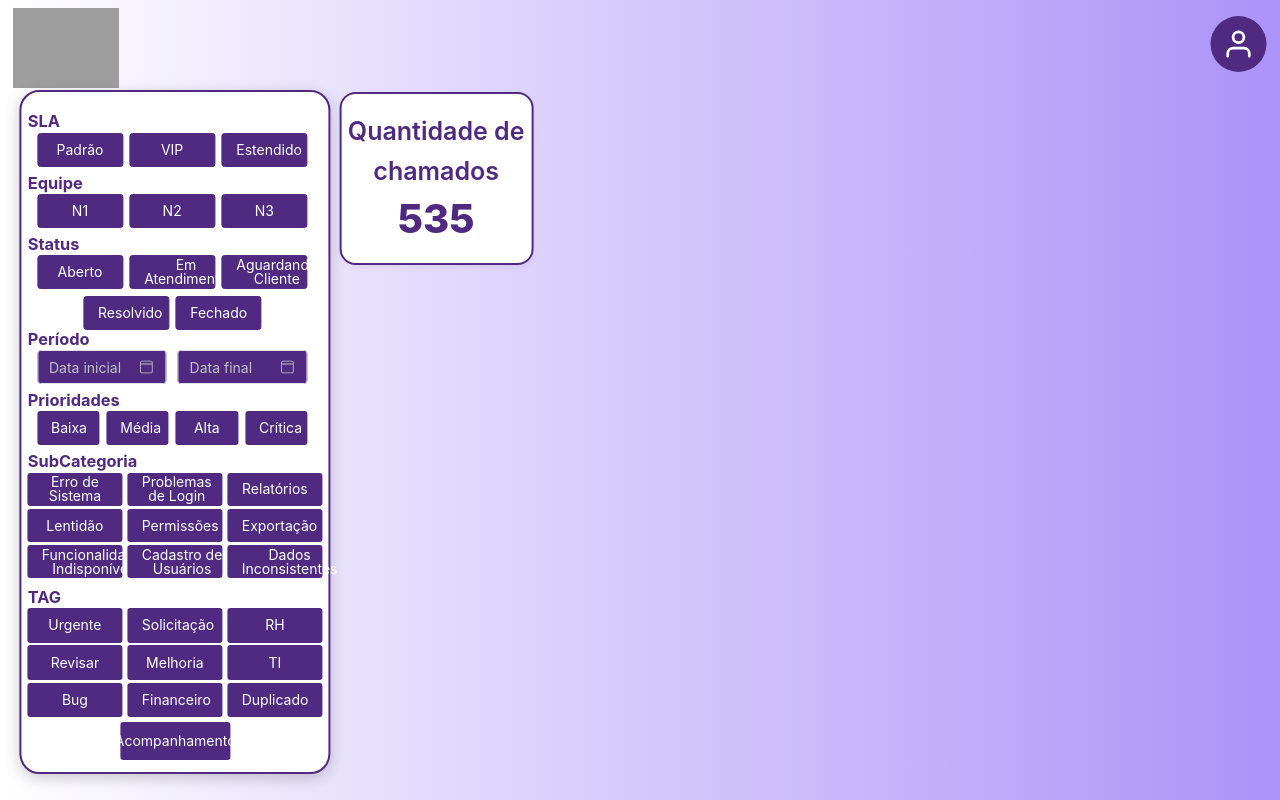
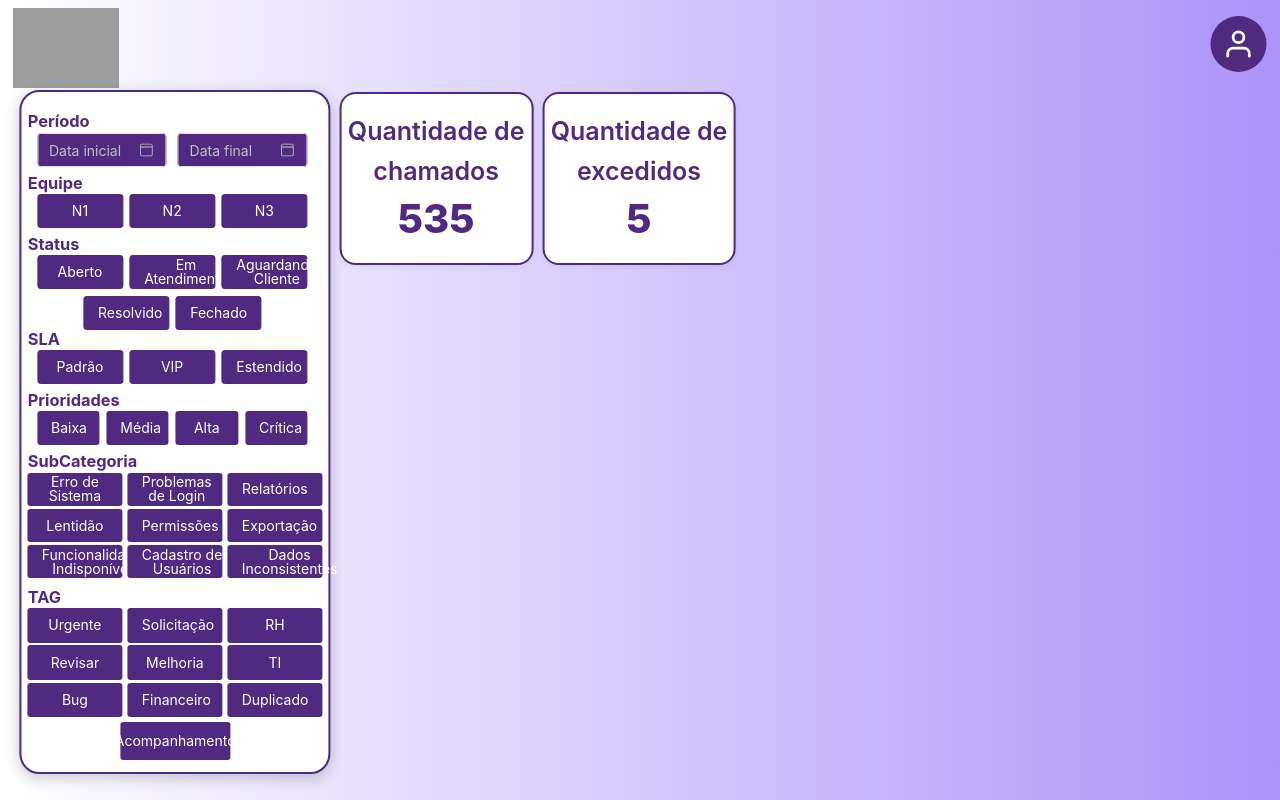
Before and after one commit to new-ge/API_6SEM_FRONT_END, a Vue app in the folder api_6sem_front_end/: page /main in a window 1280 px wide. Built offline with nearby package versions, Linux system fonts and the light colour scheme; grey boxes are pictures that could not be loaded.

Commit message:
LMN-29 feat: 'Big Number' component for SLA exceeded calls

```diff
--- a/api_6sem_front_end/src/components/BigNumberCards.vue
+++ b/api_6sem_front_end/src/components/BigNumberCards.vue
@@ -5,7 +5,10 @@
             <p class="label">Quantidade de chamados</p>
             <h2 class="number">535</h2>
             </div>
-
+            <div class="card">
+            <p class="label">Quantidade de excedidos</p>
+            <h2 class="number">5</h2>
+            </div>
         </div>
     </div>
 </template>
--- a/api_6sem_front_end/src/components/FiltersButtons.vue
+++ b/api_6sem_front_end/src/components/FiltersButtons.vue
@@ -1,7 +1,7 @@
 <template>
   <div class="filter-container">
         <div class="sla-filter">
-            <h3>SLA</h3>
+            <h3>Período</h3>
             <div class="sla-buttons">
                 <n-button color="#502A81" class="standard">
                 Padrão
@@ -51,7 +51,7 @@
             </div>
         </div>
         <div class="date-filters">
-            <h3>Período</h3>
+            <h3>SLA</h3>
             <div class="inputs">
             <n-date-picker
                 type="date"
@@ -193,7 +193,7 @@ h3 {
 .sla-buttons {
     position: absolute;
     width: 100%;
-    top: 6%;
+    top: 38%;
 }
 
 .standard {
@@ -312,7 +312,7 @@ h3 {
 .inputs {
     display: flex;
     position: absolute;
-    top: 46%;
+    bottom: 261%;
     left: 5%;
     right: 7%;
     gap: 4%;
```
